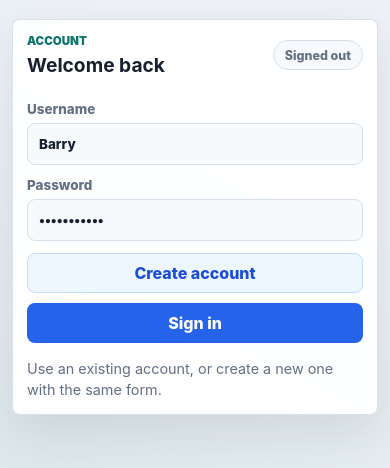
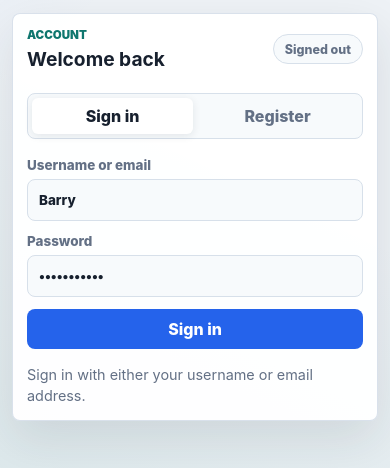
Before and after one commit to Barry-H-Zhu/JWT-Auth, a website: page public/index.html in a window 390 px wide. Shown: the part 354-822 px from the top of the page. Drawn offline with Linux system fonts and the light colour scheme.

Commit message:
Add email registration and login

```diff
--- a/public/app.js
+++ b/public/app.js
@@ -7,10 +7,15 @@ const storageKeys = {
 
 const authView = document.querySelector('#authView');
 const appView = document.querySelector('#appView');
-const loginForm = document.querySelector('#loginForm');
+const authForm = document.querySelector('#authForm');
 const postForm = document.querySelector('#postForm');
+const identifierInput = document.querySelector('#identifier');
 const usernameInput = document.querySelector('#username');
+const emailInput = document.querySelector('#email');
 const passwordInput = document.querySelector('#password');
+const identifierField = document.querySelector('#identifierField');
+const usernameField = document.querySelector('#usernameField');
+const emailField = document.querySelector('#emailField');
 const postTitleInput = document.querySelector('#postTitle');
 const accessTokenInput = document.querySelector('#accessToken');
 const refreshTokenInput = document.querySelector('#refreshToken');
@@ -22,7 +27,9 @@ const userMeta = document.querySelector('#userMeta');
 const userAvatar = document.querySelector('#userAvatar');
 const composerAvatar = document.querySelector('#composerAvatar');
 const postsList = document.querySelector('#postsList');
-const registerBtn = document.querySelector('#registerBtn');
+const signInModeBtn = document.querySelector('#signInModeBtn');
+const registerModeBtn = document.querySelector('#registerModeBtn');
+const authSubmitBtn = document.querySelector('#authSubmitBtn');
 const postsBtn = document.querySelector('#postsBtn');
 const createPostBtn = document.querySelector('#createPostBtn');
 const refreshBtn = document.querySelector('#refreshBtn');
@@ -30,6 +37,7 @@ const logoutBtn = document.querySelector('#logoutBtn');
 const clearBtn = document.querySelector('#clearBtn');
 
 let currentPosts = [];
+let authMode = 'sign-in';
 
 function getTokens() {
   return {
@@ -87,6 +95,28 @@ function showAuthMessage(message, isError = false) {
 function showNotice(message, isError = false) {
   notice.textContent = message;
   notice.classList.toggle('error', isError);
+}
+
+function setAuthMode(mode) {
+  authMode = mode;
+  const signingIn = mode === 'sign-in';
+
+  identifierField.hidden = !signingIn;
+  usernameField.hidden = signingIn;
+  emailField.hidden = signingIn;
+  identifierInput.required = signingIn;
+  usernameInput.required = !signingIn;
+  emailInput.required = !signingIn;
+  passwordInput.autocomplete = signingIn ? 'current-password' : 'new-password';
+  signInModeBtn.classList.toggle('active', signingIn);
+  registerModeBtn.classList.toggle('active', !signingIn);
+  signInModeBtn.setAttribute('aria-selected', String(signingIn));
+  registerModeBtn.setAttribute('aria-selected', String(!signingIn));
+  authSubmitBtn.textContent = signingIn ? 'Sign in' : 'Create account';
+  authMessage.textContent = signingIn
+    ? 'Sign in with either your username or email address.'
+    : 'Choose a username and provide a unique email address.';
+  authMessage.classList.remove('error');
 }
 
 function formatDate(value) {
@@ -197,8 +227,10 @@ async function loadPosts(message = '') {
   }
 }
 
-loginForm.addEventListener('submit', async (event) => {
+authForm.addEventListener('submit', async (event) => {
   event.preventDefault();
+
+  if (authMode === 'sign-in') {
     showAuthMessage('Signing in...');
 
     try {
@@ -206,7 +238,7 @@ loginForm.addEventListener('submit', async (event) => {
         method: 'POST',
         headers: { 'Content-Type': 'application/json' },
         body: JSON.stringify({
-        username: usernameInput.value.trim(),
+          identifier: identifierInput.value.trim(),
           password: passwordInput.value,
         }),
       });
@@ -217,9 +249,10 @@ loginForm.addEventListener('submit', async (event) => {
     } catch (error) {
       showAuthMessage(error.message, true);
     }
-});
 
-registerBtn.addEventListener('click', async () => {
+    return;
+  }
+
   showAuthMessage('Creating account...');
 
   try {
@@ -228,14 +261,25 @@ registerBtn.addEventListener('click', async () => {
       headers: { 'Content-Type': 'application/json' },
       body: JSON.stringify({
         username: usernameInput.value.trim(),
+        email: emailInput.value.trim(),
         password: passwordInput.value,
       }),
     });
 
-    showAuthMessage(`${data.user.username} created. You can sign in now.`);
+    identifierInput.value = data.user.email;
+    setAuthMode('sign-in');
+    showAuthMessage(`${data.user.username} created. Sign in with ${data.user.email}.`);
   } catch (error) {
     showAuthMessage(error.message, true);
   }
+});
+
+signInModeBtn.addEventListener('click', () => {
+  setAuthMode('sign-in');
+});
+
+registerModeBtn.addEventListener('click', () => {
+  setAuthMode('register');
 });
 
 postForm.addEventListener('submit', async (event) => {
@@ -332,6 +376,7 @@ clearBtn.addEventListener('click', () => {
   showAuthMessage('Local tokens cleared.');
 });
 
+setAuthMode('sign-in');
 renderSession();
 
 if (!appView.hidden) {
--- a/public/index.html
+++ b/public/index.html
@@ -24,22 +24,32 @@
           <span id="authState" class="status-pill">Signed out</span>
         </div>
 
-        <form id="loginForm" class="auth-form">
-          <label>
+        <div class="auth-mode" role="tablist" aria-label="Account mode">
+          <button id="signInModeBtn" class="mode-button active" type="button" role="tab" aria-selected="true">Sign in</button>
+          <button id="registerModeBtn" class="mode-button" type="button" role="tab" aria-selected="false">Register</button>
+        </div>
+
+        <form id="authForm" class="auth-form">
+          <label id="identifierField">
+            <span>Username or email</span>
+            <input id="identifier" name="identifier" type="text" value="Barry" autocomplete="username">
+          </label>
+          <label id="usernameField" hidden>
             <span>Username</span>
-            <input id="username" name="username" type="text" value="Barry" autocomplete="username" required>
+            <input id="username" name="username" type="text" autocomplete="username">
+          </label>
+          <label id="emailField" hidden>
+            <span>Email</span>
+            <input id="email" name="email" type="email" autocomplete="email">
           </label>
           <label>
             <span>Password</span>
             <input id="password" name="password" type="password" value="password123" autocomplete="current-password" required>
           </label>
-          <div class="button-row">
-            <button id="registerBtn" class="secondary-button" type="button">Create account</button>
-            <button class="primary-button" type="submit">Sign in</button>
-          </div>
+          <button id="authSubmitBtn" class="primary-button" type="submit">Sign in</button>
         </form>
 
-        <p id="authMessage" class="message">Use an existing account, or create a new one with the same form.</p>
+        <p id="authMessage" class="message">Sign in with either your username or email address.</p>
       </section>
     </section>
 
--- a/public/styles.css
+++ b/public/styles.css
@@ -90,7 +90,6 @@ button:disabled {
 .composer-actions,
 .post-meta,
 .post-footer,
-.button-row,
 .profile-block {
   display: flex;
   align-items: center;
@@ -132,7 +131,33 @@ h2 {
 }
 
 .auth-form {
-  margin-top: 24px;
+  margin-top: 18px;
+}
+
+.auth-mode {
+  display: grid;
+  grid-template-columns: repeat(2, minmax(0, 1fr));
+  gap: 4px;
+  margin-top: 22px;
+  padding: 4px;
+  border: 1px solid var(--line);
+  border-radius: 8px;
+  background: var(--surface-soft);
+}
+
+.mode-button {
+  min-height: 36px;
+  border: 0;
+  border-radius: 6px;
+  background: transparent;
+  color: var(--muted);
+  font-weight: 850;
+}
+
+.mode-button.active {
+  background: var(--surface);
+  color: var(--ink);
+  box-shadow: 0 2px 8px rgba(23, 32, 46, 0.09);
 }
 
 label {
@@ -169,11 +194,6 @@ textarea:focus {
   box-shadow: 0 0 0 3px rgba(37, 99, 235, 0.14);
 }
 
-.button-row {
-  gap: 10px;
-}
-
-.button-row button,
 .sidebar-actions button {
   flex: 1;
 }
@@ -459,7 +479,6 @@ textarea:focus {
     padding: 14px;
   }
 
-  .button-row,
   .composer-actions,
   .feed-header {
     align-items: stretch;
```
Also changed, not shown: authServer.js (+13 -12 lines), README.md, 1 other file. Lines whose indentation alone changed are shown as unchanged.
